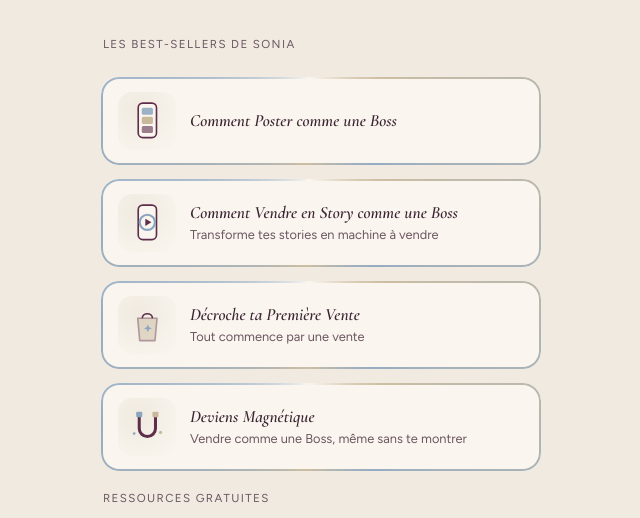
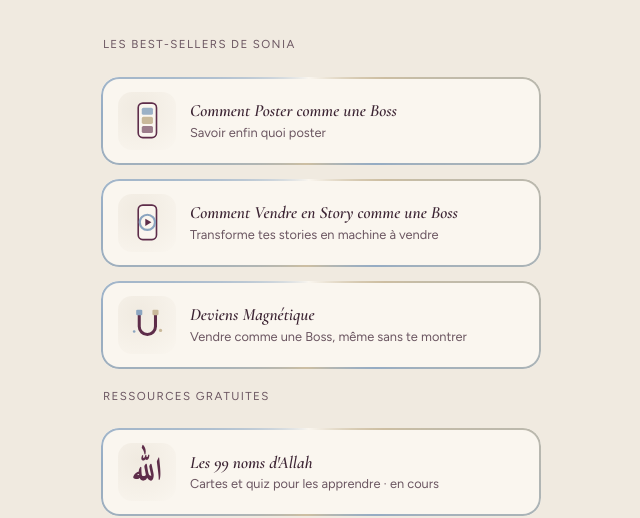
Before and after one commit to Soum2601/liens, a plain HTML site: page index.html in a window 1280 px wide. Shown: the part 290-808 px from the top of the page, without its empty margins (319-959 px from the left). Drawn offline with nearby package versions, Linux system fonts and the light colour scheme.

Commit message:
Add files via upload

```diff
--- a/index.html
+++ b/index.html
@@ -261,6 +261,7 @@
       </span>
       <span class="link-text">
         <span class="link-title">Comment Poster comme une Boss</span>
+        <span class="link-sub">Savoir enfin quoi poster</span>
       </span>
     </a>
 
@@ -271,16 +272,6 @@
       <span class="link-text">
         <span class="link-title">Comment Vendre en Story comme une Boss</span>
         <span class="link-sub">Transforme tes stories en machine à vendre</span>
-      </span>
-    </a>
-
-    <a class="link-card" data-link-id="premiere-vente" href="https://stan.store/affiliates/ac3cc1a5-b1cf-4a36-ac49-f8a12eca06f5" target="_blank" rel="noopener">
-      <span class="link-art" aria-hidden="true">
-        <svg viewBox="0 0 48 48"><path d="M14.5 18 L33.5 18 L31.5 40 L16.5 40 Z" fill="var(--sand)" opacity="0.45" stroke="var(--accent)" stroke-width="1.6" stroke-linejoin="round"/><path d="M19 18 C19 12 29 12 29 18" fill="none" stroke="var(--accent)" stroke-width="1.6"/><path d="M24.5 24 l1.1 2.8 2.8 1.1 -2.8 1.1 -1.1 2.8 -1.1 -2.8 -2.8 -1.1 2.8 -1.1 Z" fill="var(--periwinkle)"/></svg>
-      </span>
-      <span class="link-text">
-        <span class="link-title">Décroche ta Première Vente</span>
-        <span class="link-sub">Tout commence par une vente</span>
       </span>
     </a>
 
```
